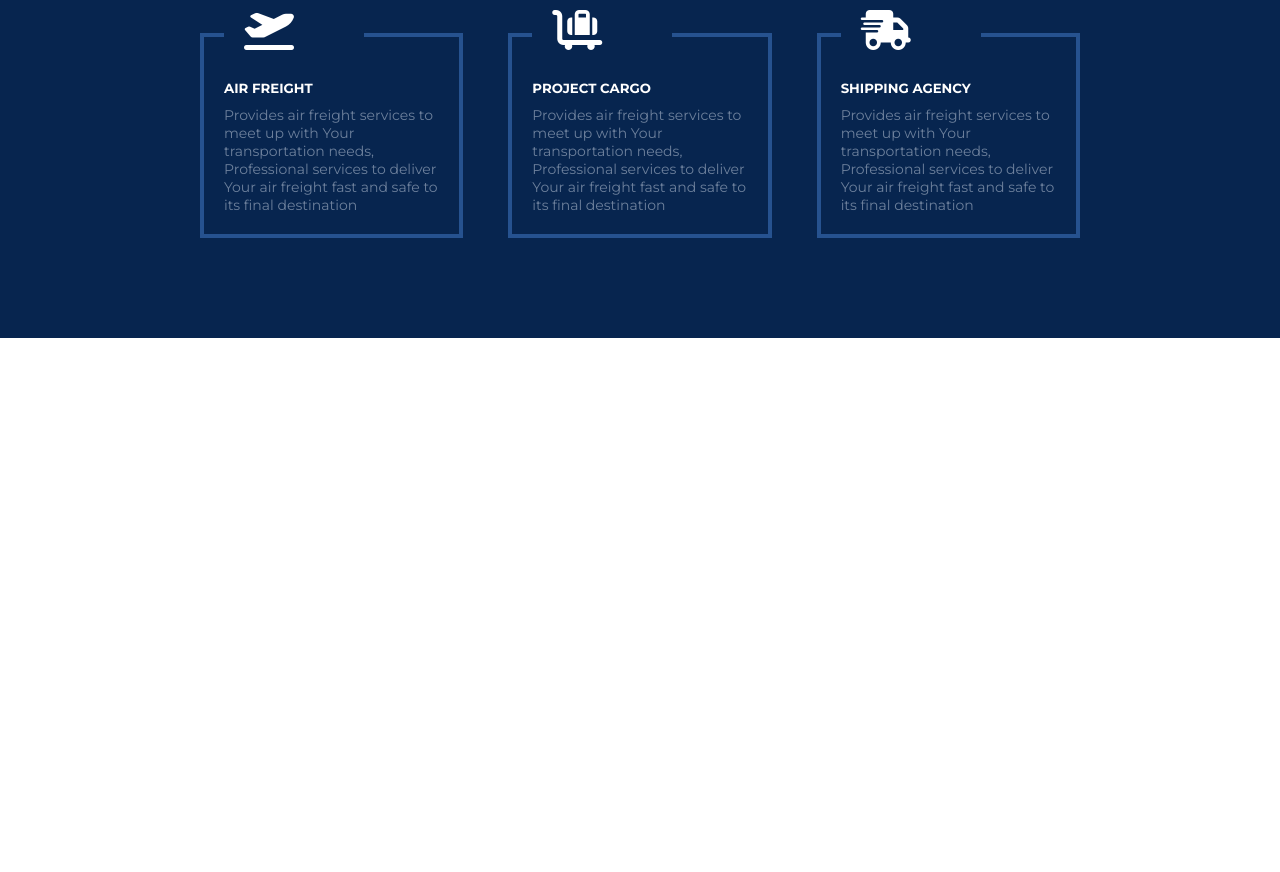
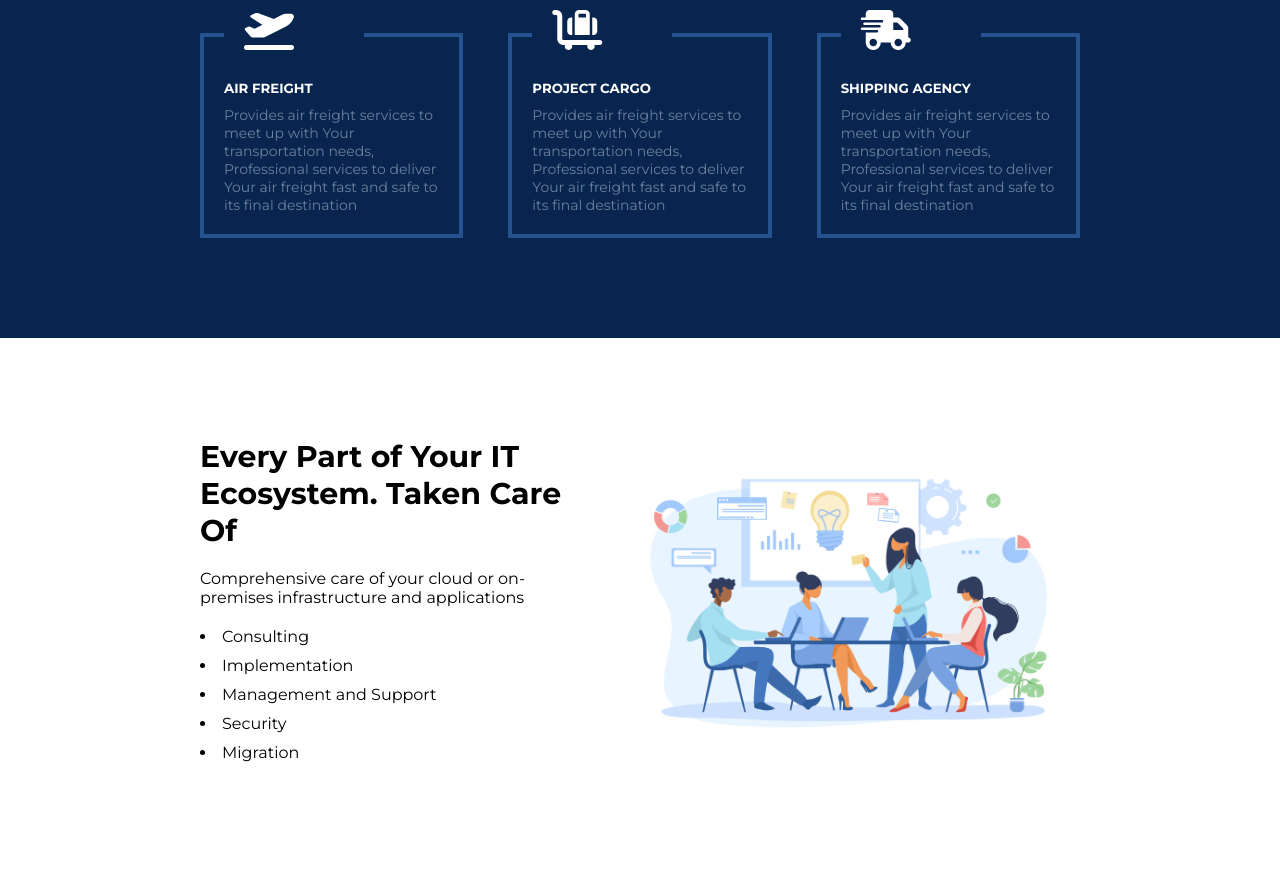
Before and after one commit to itz-deen/Responsive-Website-html-css, a plain HTML site: page index.html in a window 1280 px wide. Shown: the part 5419-6291 px from the top of the page. Before the commit the page ends 5757 px from the top, so only its background shows below. Drawn offline with Linux system fonts and the light colour scheme.

Commit message:
7th Section (take care) Code

```diff
--- a/index.html
+++ b/index.html
@@ -248,8 +248,28 @@
 
         </section>
 
+        <!-- 7th sction code start  -->
+         <section id="seven-section">
+            <div id="takecare-parent">
+                <div class="single-tc">
+                    <h3>Every Part of Your IT Ecosystem. Taken Care Of</h3>
+                    <p>Comprehensive care of your cloud or on-premises infrastructure and applications</p>
+                    <ul>
+                        <li>Consulting</li>
+                        <li>Implementation</li>
+                        <li>Management and Support</li>
+                        <li>Security</li>
+                        <li>Migration</li>
+                    </ul>
+                </div>
+                <div class="takecare-image">
+                    <img src="images/take-care.jpg" alt="Server ERROR">
+                </div>
+            </div>
+         </section>
 
     </main>
 
+
 </body>
 </html>
--- a/style.css
+++ b/style.css
@@ -212,6 +212,9 @@ header{
 .about-vanilla ul {
     margin: 20px 0;
 }
+.about-vanilla ul li{
+    list-style-position: inside;
+}
 .about-vanilla a {
     text-decoration: none;
     font-size: 18px;
@@ -399,7 +402,38 @@ form p{
 }
 
 
+/* 7th section code */
 
+#seven-section{
+    padding: 100px 0;
+}
+
+.single-tc h3{
+font-size: 30PX;
+}
+.single-tc p{
+    margin: 20PX 0;
+}
+.single-tc ul li {
+    list-style-position: inside;
+    margin: 10px 0;
+}
+#takecare-parent{
+    display: flex;
+    margin-left: 200px;
+    margin-right: 200px;
+    gap: 30px;
+    justify-content: space-between;
+    align-items: center;
+}
+.takecare-image{
+    width: 100%;
+    background-repeat: no-repeat;
+
+}
+.takecare-image img{
+    width: 100%;
+}
 
 
 
@@ -491,6 +525,18 @@ form p{
     .single-box{
         text-align: center;
     }
+
+
+    /* take care section start */
+
+    #takecare-parent{
+    display: block;
+    margin-left: 30px;
+    margin-right: 30px;
+    }
+    .single-tc{
+        margin-bottom: 70px;
+    }
 }
 
 @media only screen and (min-width: 689px) and (max-width:1099px){
@@ -557,4 +603,15 @@ form p{
      margin-right: 70px;
     }
 
+    /* take care section start */
+
+    #takecare-parent{
+    display: block;
+    margin-left: 70px;
+    margin-right: 70px;
+    }
+    .single-tc{
+        margin-bottom: 50px;
+    }
+
 }
```
